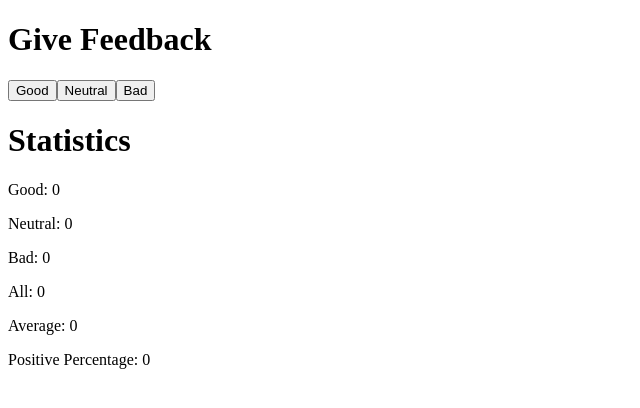
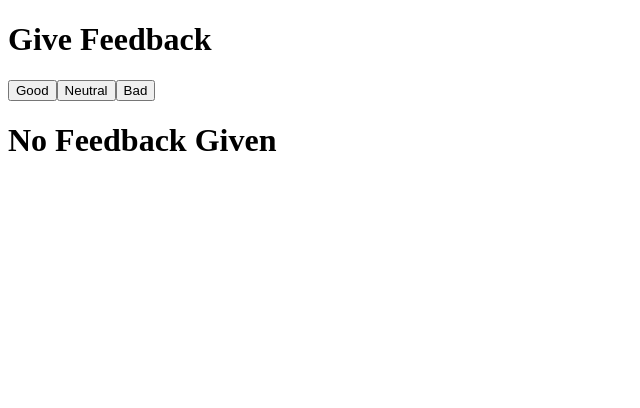
Before and after one commit to annabeatrizzz/full-stack-open-solutions, a React (Vite) app in the folder 1_Introduction-to-React/unicafe/: page / in a window 1280 px wide. Shown: the top 408 px of the page, without its empty margins (0-640 px from the left). Built offline with nearby package versions, Linux system fonts and the light colour scheme.

Commit message:
Exercise 1.9

```diff
--- a/1_Introduction-to-React/unicafe/src/App.jsx
+++ b/1_Introduction-to-React/unicafe/src/App.jsx
@@ -72,7 +72,11 @@ const App = () => {
       <Button onClick={handleNeutralClick} title="Neutral" />
       <Button onClick={handleBadClick} title="Bad" />
 
-      <Statistics title='Statistics' good={good} neutral={neutral} bad={bad} />
+
+      {(good > 0 || bad > 0 || neutral > 0)
+      ? <Statistics title='Statistics' good={good} neutral={neutral} bad={bad} />
+      : <Title title="No Feedback Given" />}
+
 
     </div>
   )
```
